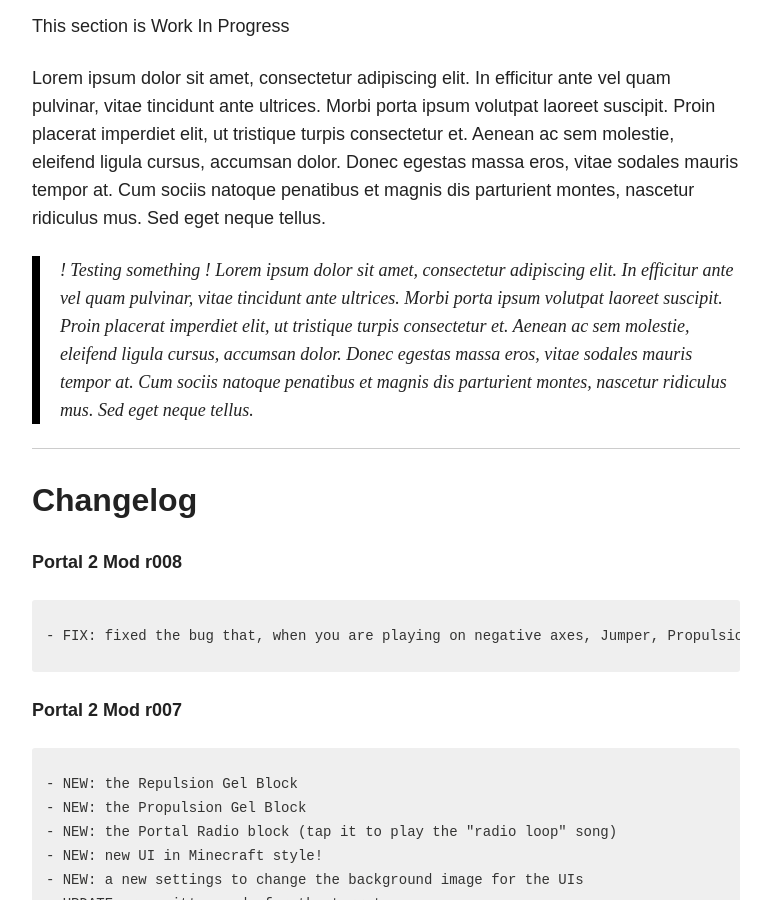
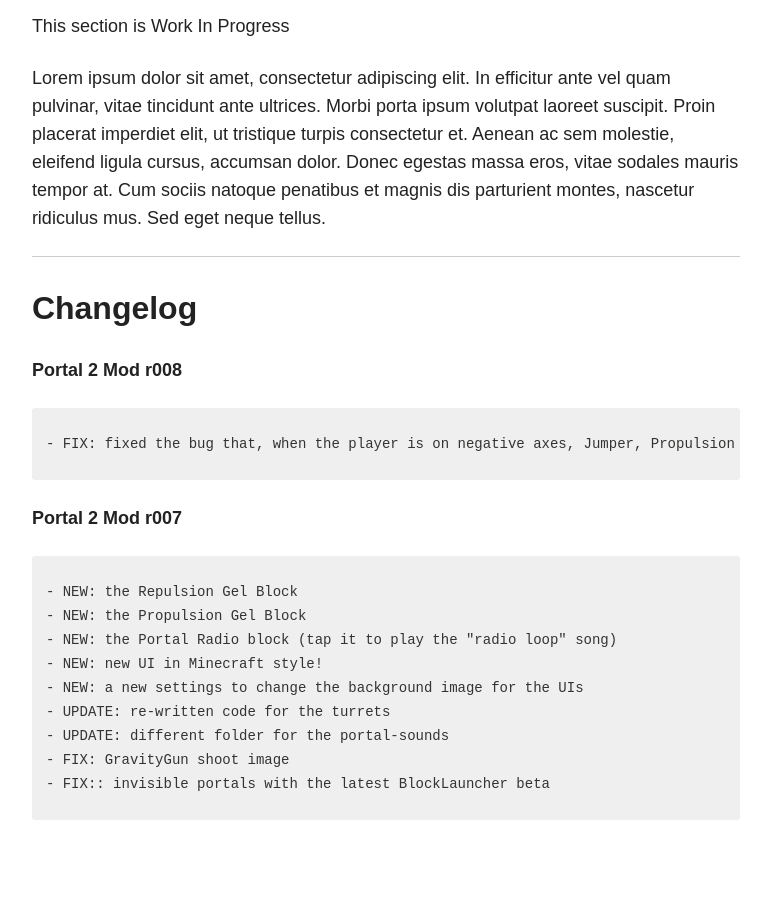
Before and after one commit to Desno365/Desno365.github.io, a Jekyll site: the page built from minecraft/portal2-mod/index.md, in a window 1280 px wide and 900 px high, scrolled down 4670 px. Shown: the whole window, without its empty margins (254-1025 px from the left). Built offline with Jekyll 4.4.1, drawn with Linux system fonts in a browser that asks for light colours; nearby versions of some CDN libraries.

Commit message:
Portal 2 Mod

```diff
--- a/minecraft/portal2-mod/index.md
+++ b/minecraft/portal2-mod/index.md
@@ -76,16 +76,13 @@
 
 Lorem ipsum dolor sit amet, consectetur adipiscing elit. In efficitur ante vel quam pulvinar, vitae tincidunt ante ultrices. Morbi porta ipsum volutpat laoreet suscipit. Proin placerat imperdiet elit, ut tristique turpis consectetur et. Aenean ac sem molestie, eleifend ligula cursus, accumsan dolor. Donec egestas massa eros, vitae sodales mauris tempor at. Cum sociis natoque penatibus et magnis dis parturient montes, nascetur ridiculus mus. Sed eget neque tellus.
 
->! Testing something
->! Lorem ipsum dolor sit amet, consectetur adipiscing elit. In efficitur ante vel quam pulvinar, vitae tincidunt ante ultrices. Morbi porta ipsum volutpat laoreet suscipit. Proin placerat imperdiet elit, ut tristique turpis consectetur et. Aenean ac sem molestie, eleifend ligula cursus, accumsan dolor. Donec egestas massa eros, vitae sodales mauris tempor at. Cum sociis natoque penatibus et magnis dis parturient montes, nascetur ridiculus mus. Sed eget neque tellus.
-
 ---
 
 ## Changelog
 
 **Portal 2 Mod r008**
 {% highlight text %}
-- FIX: fixed the bug that, when you are playing on negative axes, Jumper, Propulsion Gel and Repulsion Gel act like they are at -1 Z and -1 X from where they are
+- FIX: fixed the bug that, when the player is on negative axes, Jumper, Propulsion Gel and Repulsion Gel act like they are at -1 Z and -1 X from where they are
 {% endhighlight %}
 
 **Portal 2 Mod r007**
```
